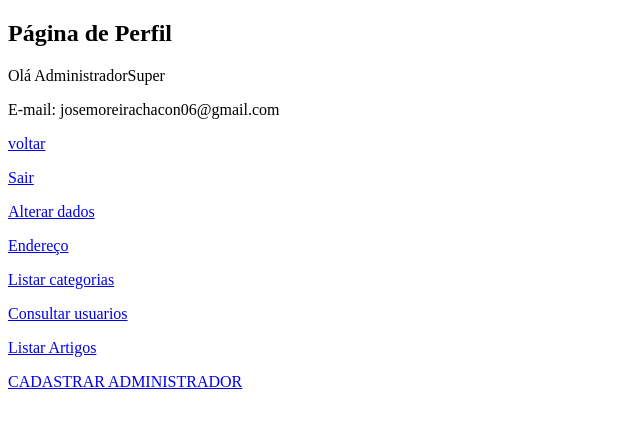
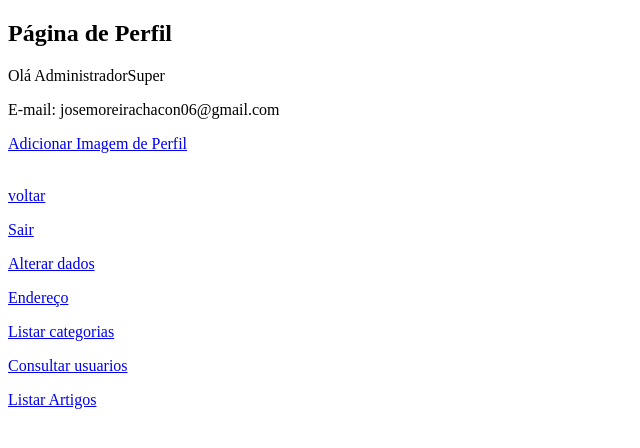
Before and after one commit to JoseChacon01/emac_sis, a Django app: page /perfil/ in a window 1280 px wide. Shown: the top 448 px of the page, without its empty margins (0-640 px from the left). Run offline with Django 4.2, Linux system fonts and the light colour scheme; a user stored in the database is signed in; parts of the project's set-up code (start-up, migrations or seed data) failed here and were passed over.

Commit message:
cadastro de imagem de perfil.

```diff
--- a/core/forms.py
+++ b/core/forms.py
@@ -21,6 +21,10 @@ class UsuarioForm(UserCreationForm):
         model = Usuario
         fields = ['username', 'password1', 'password2', 'email', 'nome', 'telefone', 'cpf', 'categoria']
 
+class AdicionarImagemForm(forms.ModelForm):
+    class Meta:
+        model = Usuario
+        fields = ['imagem']
 
 class EnderecoForm(ModelForm):
     class Meta:
--- a/core/views.py
+++ b/core/views.py
@@ -20,6 +20,14 @@ from .models import Anexos
 from .forms import AnexosForm
 from django.contrib.auth.models import User
 from django.shortcuts import redirect, get_object_or_404
+from .forms import AdicionarImagemForm
+
+
+
+
+def home (resquest):
+    return render(resquest, "index.html")
+
 
 def pagina_de_sucesso (resquest):
     return render(resquest, "pagina_de_sucesso.html")
@@ -33,12 +41,59 @@ def noticias (resquest):
 def pesquisadores (resquest):
     return render(resquest, "pesquisadores.html")
 
+
+
 @login_required
 def perfil(request):
-    return render(request, 'perfil.html')
+     # Recupere o usuário logado
+    user = request.user
 
-def home (resquest):
-    return render(resquest, "index.html")
+    # Verifique se o usuário já tem uma imagem de perfil cadastrada
+    tem_imagem_perfil = bool(user.imagem)
+
+    return render(request, 'perfil.html', {'user': user, 'tem_imagem_perfil': tem_imagem_perfil})
+
+
+
+
+
+
+def adicionar_imagem_perfil(request):
+    if request.method == 'POST':
+        form = AdicionarImagemForm(request.POST, request.FILES, instance=request.user)
+        if form.is_valid():
+            form.save()
+            return redirect('perfil')  # Redirecionar para a página de perfil após o upload
+    else:
+        form = AdicionarImagemForm()
+    return render(request, 'adicionar_imagem.html', {'form': form})
+
+def excluir_imagem_perfil(request):
+    # Recupere o usuário logado
+    user = request.user
+    # Defina o campo "imagem" do usuário como None (ou limpe o campo)
+    user.imagem = None
+    user.save()
+    return redirect('perfil')  # Redirecionar para a página de perfil após a exclusão
+
+def editar_imagem_perfil(request):
+    if request.method == 'POST':
+        form = AdicionarImagemForm(request.POST, request.FILES, instance=request.user)
+        if form.is_valid():
+            form.save()
+            return redirect('perfil')  # Redirecionar para a página de perfil após a edição
+    else:
+        form = AdicionarImagemForm(instance=request.user)
+    return render(request, 'editar_imagem.html', {'form': form})
+
+
+
+
+
+
+
+
+
 
 
 
--- a/emac_sis/urls.py
+++ b/emac_sis/urls.py
@@ -74,7 +74,12 @@ urlpatterns = [
 
 
 
-
+    # URL para adicionar a imagem de perfil
+    path('adicionar_imagem/', adicionar_imagem_perfil, name='adicionar_imagem'),
+    # URL para excluir a imagem de perfil
+    path('excluir_imagem/', excluir_imagem_perfil, name='excluir_imagem'),
+    # URL para editar/mudar a imagem de perfil
+    path('editar_imagem/', editar_imagem_perfil, name='editar_imagem'),
 
 
 
--- a/templates/perfil.html
+++ b/templates/perfil.html
@@ -13,9 +13,21 @@
     <p>Olá {{ user.username }}</p>
     <p>E-mail: {{ user.email }}</p>
 
+    {% if tem_imagem_perfil %}
+        <!-- Exibir a imagem de perfil caso exista -->
+        <img src="{{ user.imagem.url }}" alt="Imagem de Perfil">
+        <br>
+        <!-- Link para excluir a imagem de perfil -->
+        <a href="{% url 'excluir_imagem' %}">Excluir Imagem de Perfil</a>
+        <br>
+        <!-- Link para editar/mudar a imagem de perfil -->
+        <a href="{% url 'editar_imagem' %}">Editar Imagem de Perfil</a>
+    {% else %}
+        <!-- Caso não tenha imagem de perfil, exibir o link "Adicionar Imagem de Perfil" -->
+        <a href="{% url 'adicionar_imagem' %}">Adicionar Imagem de Perfil</a>
+    {% endif %}
 
-
-
+    <br><br>
 
     <p><a href="{% url 'home' %}">voltar</a></p>
     <p><a href="{% url 'logout' %}">Sair</a></p>
@@ -34,7 +46,7 @@
 
     <p><a href="{% url 'pagina_usuarios' 'todos' %}">Consultar usuarios</a></p>
     <a href="{% url 'listar_artigos' %}">Listar Artigos</a>
-    <p><a href="{% url 'user_list' %}">CADASTRAR ADMINISTRADOR</a></p>
+    <!-- <p><a href="{% url 'user_list' %}">CADASTRAR ADMINISTRADOR</a></p> -->
     {% endif %}
 </body>
 </html>
```
Also changed, not shown: templates/adicionar_imagem.html (added, +14 -0 lines), templates/editar_imagem.html (added, +14 -0 lines), db.sqlite3, media/teste.jpg (added), media/teste2.jpg (added), media/teste_0rTB1Qv.jpg (added).
